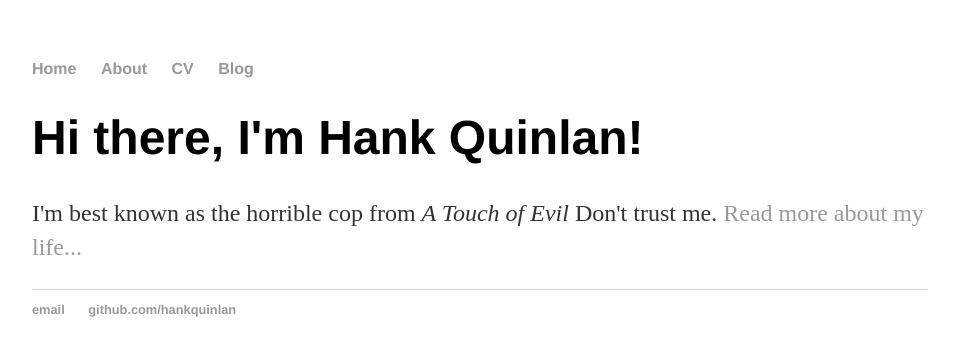
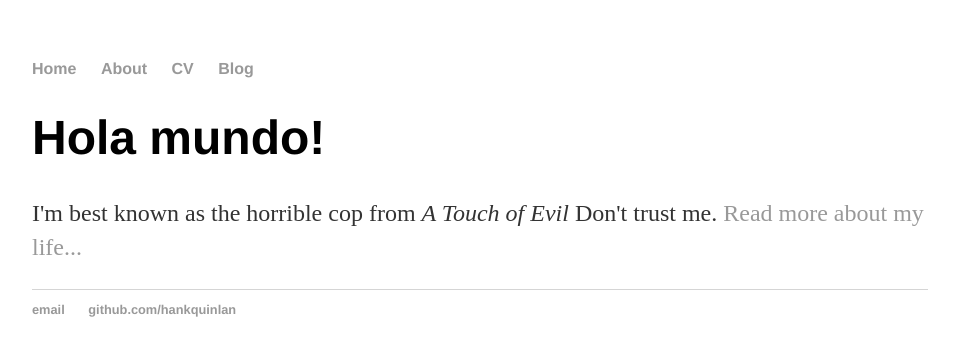
Before and after one commit to dddmadrid/dddmadrid.github.io, a Jekyll site: the page built from index.html, in a window 1280 px wide. Shown: the top 356 px of the page, without its empty margins (160-1115 px from the left). Built offline with Jekyll 4.4.1, drawn with Linux system fonts in a browser that asks for light colours.

Commit message:
Update index.html
Pasando a layouts

```diff
--- a/index.html
+++ b/index.html
@@ -1,29 +1,8 @@
-<!DOCTYPE html>
-<html>
-	<head>
-		<title>Hank Quinlan, Horrible Cop</title>
-		<link rel="stylesheet" type="text/css" href="/css/main.css">
-	</head>
-  <body>
-		<nav>
-    		<ul>
-        		<li><a href="/">Home</a></li>
-	        	<li><a href="/about">About</a></li>
-        		<li><a href="/cv">CV</a></li>
-        		<li><a href="/blog">Blog</a></li>
-    		</ul>
-		</nav>
-		<div class="container">
-    		<div class="blurb">
-        		<h1>Hi there, I'm Hank Quinlan!</h1>
-				<p>I'm best known as the horrible cop from <em>A Touch of Evil</em> Don't trust me. <a href="/about">Read more about my life...</a></p>
-    		</div><!-- /.blurb -->
-		</div><!-- /.container -->
-		<footer>
-    		<ul>
-        		<li><a href="mailto:hankquinlanhub@gmail.com">email</a></li>
-        		<li><a href="https://github.com/hankquinlan">github.com/hankquinlan</a></li>
-			</ul>
-		</footer>
-	</body>
-</html>
+---
+layout: default
+title: Blog de DDD Madrid
+---
+<div class="blurb">
+	<h1>Hola mundo!</h1>
+	<p>I'm best known as the horrible cop from <em>A Touch of Evil</em> Don't trust me. <a href="/about">Read more about my life...</a></p>
+</div><!-- /.blurb -->
```
